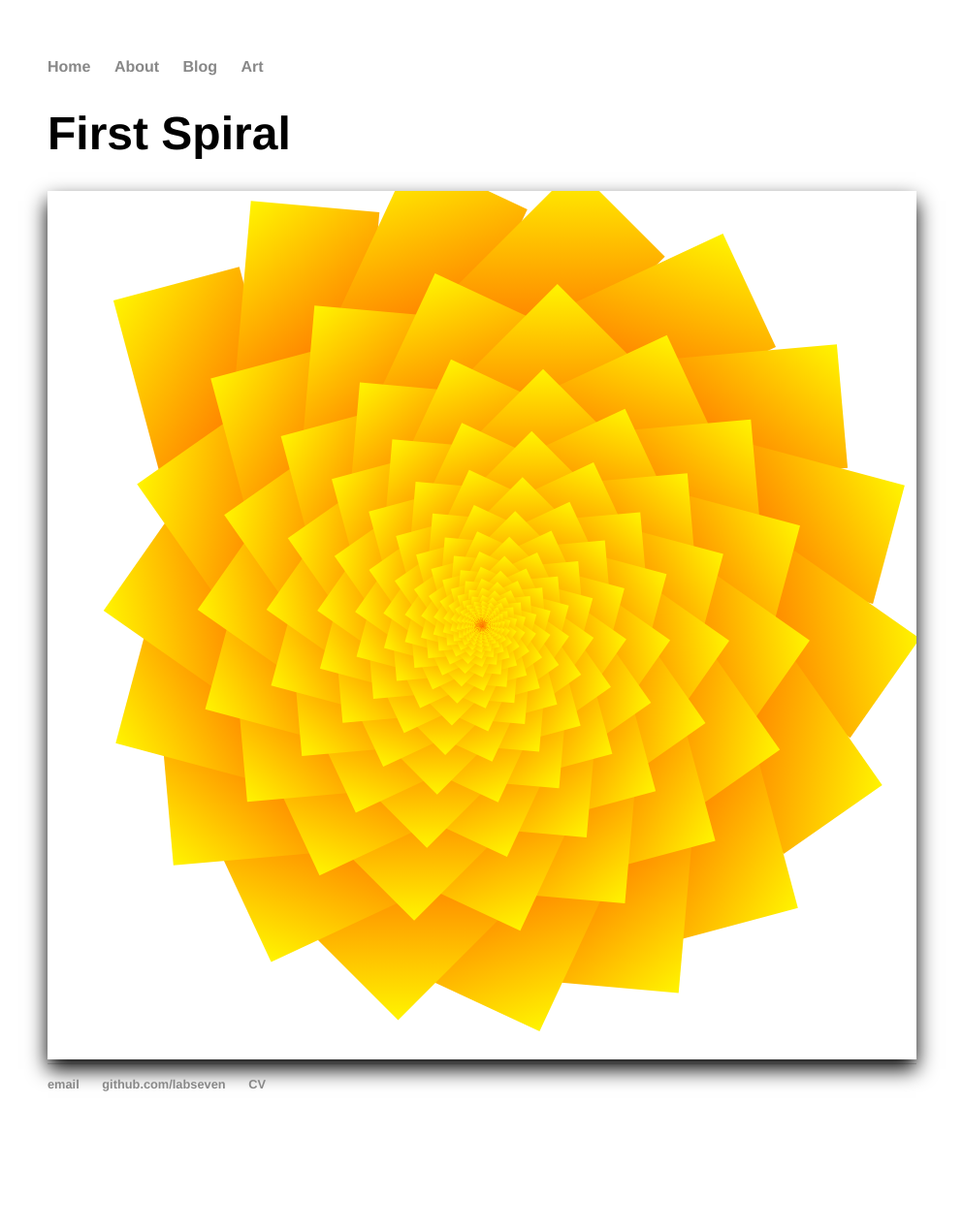
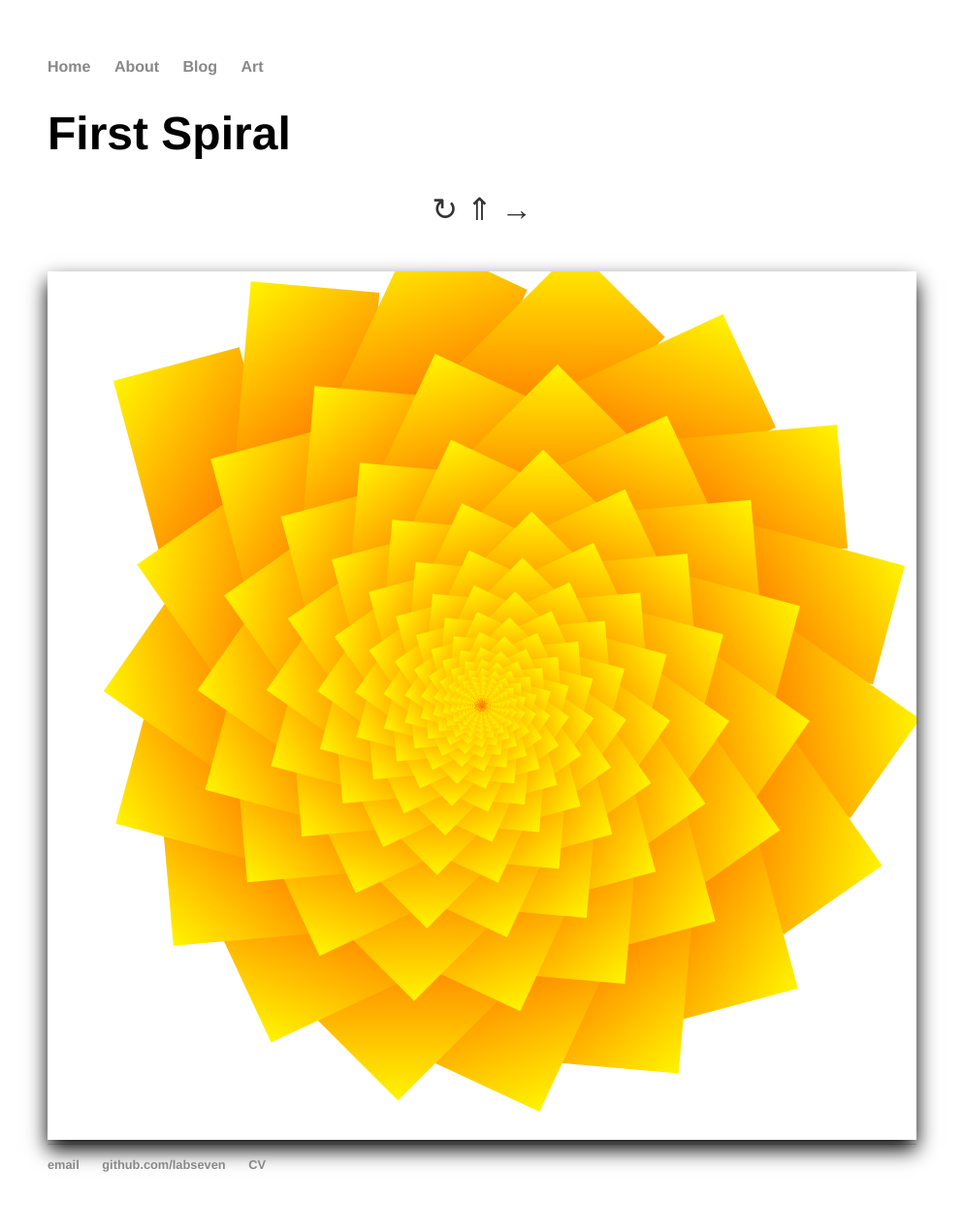
Before and after one commit to labseven/labseven.github.io, a Jekyll site: the page built from _art/2018-03-27-spiral.md, in a window 1280 px wide. Shown: the whole page at 97% size, without its empty margins (143-1136 px from the left). Built offline with Jekyll 4.4.1, drawn with Linux system fonts in a browser that asks for light colours; before the commit the page ends 1186 px from its top, so only the background shows below that.

Commit message:
Added navigation to art

```diff
--- a/_layouts/art.html
+++ b/_layouts/art.html
@@ -2,6 +2,22 @@
 layout: default
 ---
 <h1>{{ page.title }}</h1>
+
+<div class="nav">
+  {% if page.next %}
+  <a href="{{ page.next.url }}">←</a>
+  {% else %}
+  <a href="{{ site.art[0].url }}">↻</a>
+  {% endif %}
+  <a href="/art">⇑</a>
+  {% if page.previous %}
+  <a href="{{ page.previous.url }}">→</a>
+  {% else %}
+  {% assign last lastPostIndex = site.posts | size | minus: 1 %}
+  <a href="{{ site.art[lastPostIndex].url }}">↺</a>
+  {% endif %}
+</div>
+
 <div class="jsArtContainer">
     <canvas id="{{ page.jsart }}" class="jsArtCanvas"></canvas>
 </div>
--- a/css/jsArt.css
+++ b/css/jsArt.css
@@ -3,3 +3,13 @@
   /*position: absolute;*/
   box-shadow: 0 10px 20px;
 }
+
+.nav {
+  text-align: center;
+  padding-bottom: 5%;
+  font-size: 2em;
+  /*color: black;*/
+}
+.nav a{
+  color: #333;
+}
```
